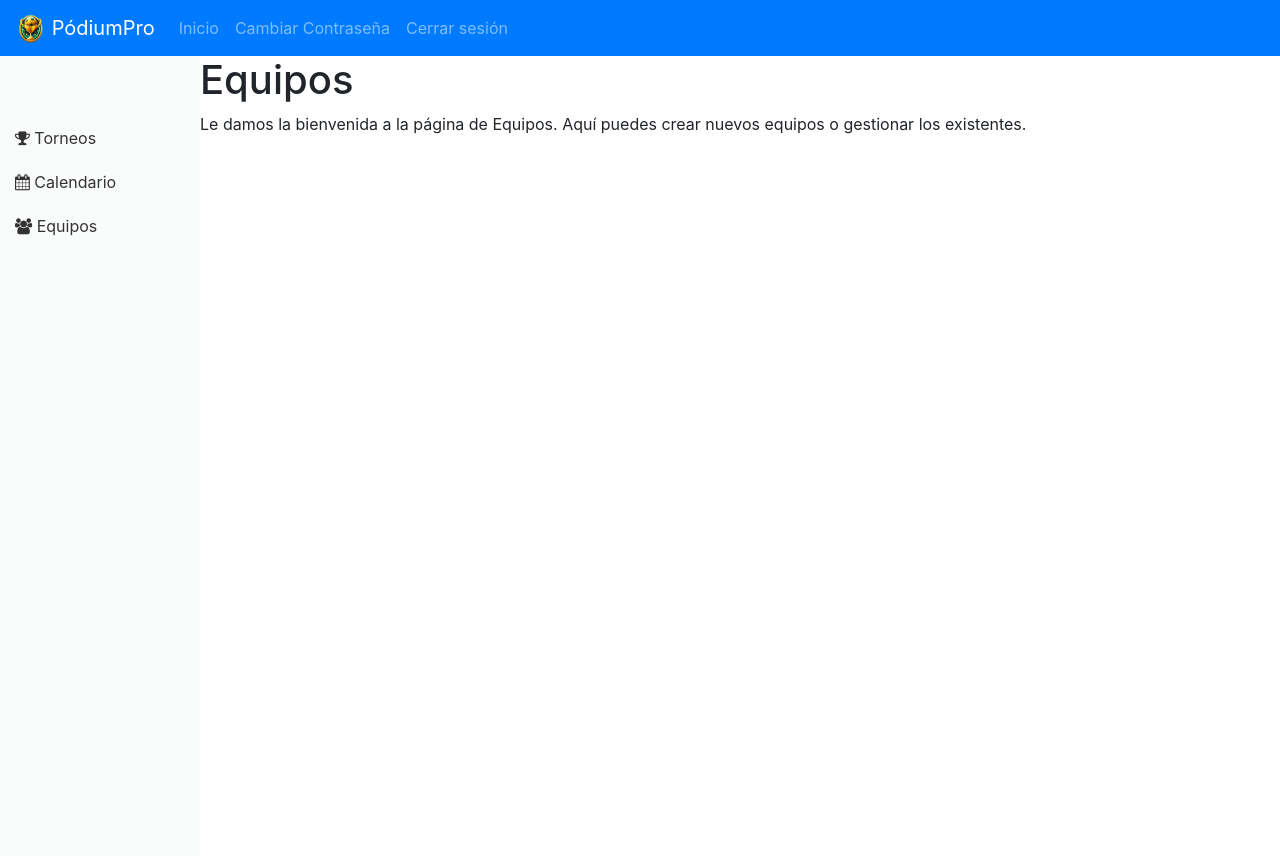
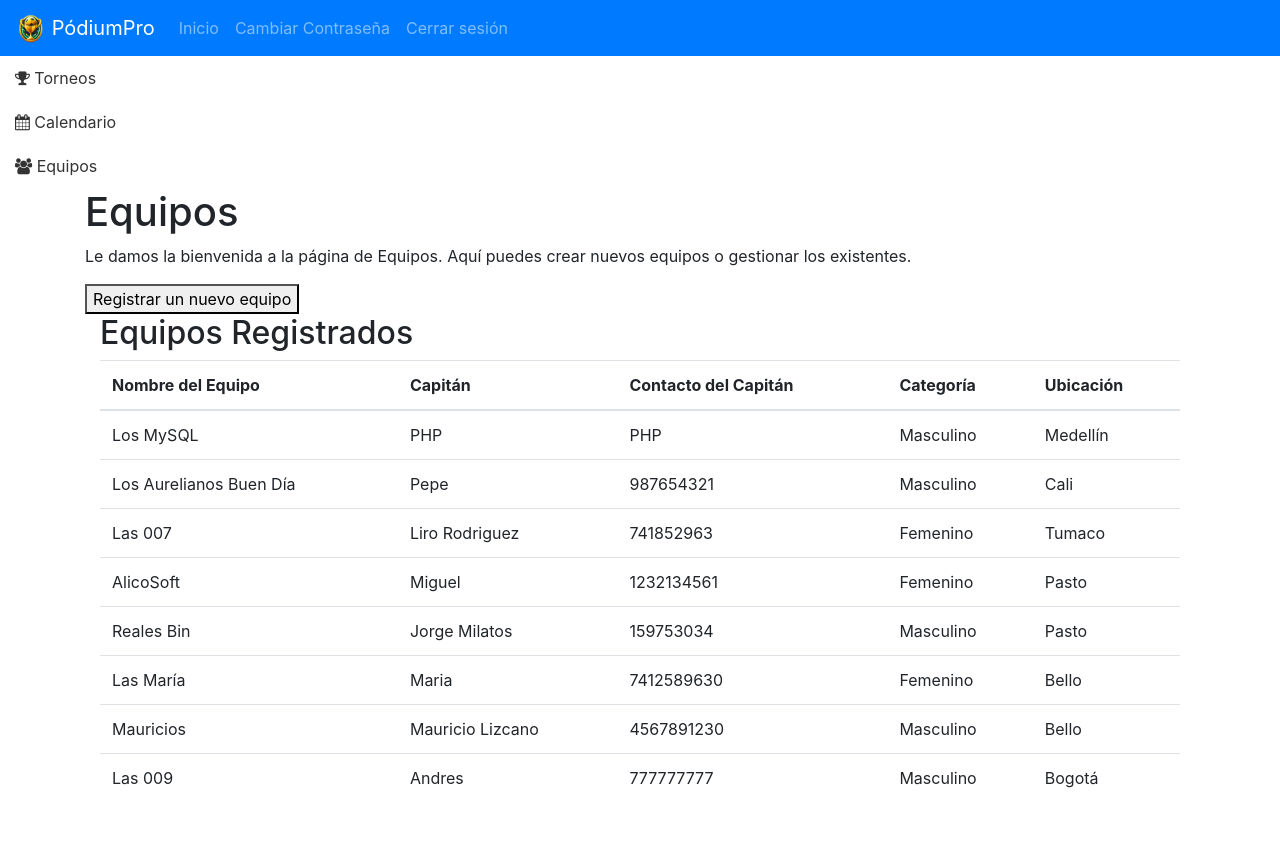
Before and after one commit to AlbeiroBurbanoTobar/ppi_dai_BURBANOaj, a Flask app: page /teams in a window 1280 px wide. After the commit the page ends 788 px from the top, so only its background shows below. Run offline with Flask 3, Linux system fonts and the light colour scheme; a user stored in the database is signed in; some libraries are stand-ins or nearby versions.

Commit message:
Probando cositas

```diff
--- /dev/null
+++ b/teams.csv
@@ -0,0 +1,9 @@
+TeamID,UserID,TeamName,CaptainName,CaptainContact,Category,Location
+1-1,1,Los MySQL,PHP,PHP,Masculino,Medellín
+10-1,10,Los Aurelianos Buen Día,Pepe,987654321,Masculino,Cali
+10-2,10,Las 007,Liro Rodriguez,741852963,Femenino,Tumaco
+1-2,1,AlicoSoft,Miguel,1232134561,Femenino,Pasto
+1-3,1,Reales Bin,Jorge Milatos,159753034,Masculino,Pasto
+1-4,1,Las María,Maria,7412589630,Femenino,Bello
+1-5,1,Mauricios,Mauricio Lizcano,4567891230,Masculino,Bello
+1-6,1,Las 009,Andres,777777777,Masculino,Bogotá
--- a/website/static/css/style.css
+++ b/website/static/css/style.css
@@ -162,13 +162,16 @@
    - float: Hace flotar la barra lateral a la izquierda.
    - height: Establece la altura en 100% de la ventana.
 */
-.sidebar-container {
-    width: 200px;
-    background-color: #fafbfb;
-    padding-top: 60px;
-    float: left;
-    height: 100vh;
+.content-with-sidebar {
+    margin-left: 200px; /* Asegúrate de que este valor sea igual al ancho del menú lateral */
+    width: calc(100% - 200px); /* Ocupa el resto del ancho de la ventana */
+    min-height: 100vh;
 }
+
+.table-container {
+    overflow-x: auto; /* Añade scroll horizontal si la tabla es muy ancha */
+}
+
 
 /* Estilos para los enlaces dentro de la barra lateral.
    - padding: Añade un espacio interno de 10px por 15px.
@@ -198,7 +201,7 @@
    - margin-left: Añade un margen izquierdo de 200px para hacer espacio para la barra lateral.
 */
 .content-with-sidebar {
-    margin-left: 200px;
+    margin-left: 250px;
 }
 
 /* Estilo para el contenido principal cuando no hay barra lateral.
--- a/website/templates/teams.html
+++ b/website/templates/teams.html
@@ -3,10 +3,90 @@
 {% block content %}
 <!-- Contenido principal para la página de Equipos. -->
 <div class="page-content">
-    <!-- Título de la página de Equipos. -->
     <h1>Equipos</h1>
+    <p>Le damos la bienvenida a la página de Equipos. Aquí puedes crear nuevos equipos o gestionar los existentes.</p>
 
-    <!-- Mensaje de bienvenida y descripción de las funcionalidades. -->
-    <p>Le damos la bienvenida a la página de Equipos. Aquí puedes crear nuevos equipos o gestionar los existentes.</p>
+    <!-- Botón para abrir el modal de creación de equipos -->
+    <button type="button" class="create-team-button" data-toggle="modal" data-target="#createTeamModal">
+        Registrar un nuevo equipo
+    </button>
+
+    <!-- Contenedor para mostrar los equipos registrados -->
+    <div class="container">
+        <h2>Equipos Registrados</h2>
+        <table class="table">
+            <thead>
+                <tr>
+                    <th>Nombre del Equipo</th>
+                    <th>Capitán</th>
+                    <th>Contacto del Capitán</th>
+                    <th>Categoría</th>
+                    <th>Ubicación</th>
+                </tr>
+            </thead>
+            <tbody>
+                {% for team in teams %}
+                <tr>
+                    <td>{{ team['TeamName'] }}</td>
+                    <td>{{ team['CaptainName'] }}</td>
+                    <td>{{ team['CaptainContact'] }}</td>
+                    <td>{{ team['Category'] }}</td>
+                    <td>{{ team['Location'] }}</td>
+                </tr>
+                {% endfor %}
+            </tbody>
+        </table>
+    </div>
+
+    <!-- Modal para la creación de un nuevo equipo -->
+    <div class="modal fade" id="createTeamModal" tabindex="-1" role="dialog" aria-labelledby="modalTeamTitle" aria-hidden="true">
+        <div class="modal-dialog" role="document">
+            <div class="modal-content">
+                <div class="modal-header">
+                    <h5 class="modal-title" id="modalTeamTitle">Registrar Equipo</h5>
+                    <button type="button" class="close" data-dismiss="modal" aria-label="Close">
+                        <span aria-hidden="true">&times;</span>
+                    </button>
+                </div>
+                <div class="modal-body">
+                    <!-- Formulario para registrar un nuevo equipo -->
+                    <form id="createTeamForm" method="POST" action="{{ url_for('views.create_team') }}">
+                        <div class="form-group">
+                            <label for="teamName">Nombre del Equipo</label>
+                            <input type="text" class="form-control" id="teamName" name="teamName" placeholder="Ingresa el nombre del equipo" required>
+                        </div>
+                        <div class="form-group">
+                            <label for="captainName">Nombre del Capitán</label>
+                            <input type="text" class="form-control" id="captainName" name="captainName" placeholder="Ingresa el nombre del capitán" required>
+                        </div>
+                        <div class="form-group">
+                            <label for="captainContact">Contacto del Capitán</label>
+                            <input type="text" class="form-control" id="captainContact" name="captainContact" placeholder="Ingresa el número de teléfono del capitán" required>
+                        </div>
+                        <div class="form-group">
+                            <label for="category">Categoría</label>
+                            <select class="form-control" id="category" name="category" required>
+                                <option value="Masculino">Masculino</option>
+                                <option value="Femenino">Femenino</option>
+                            </select>
+                        </div>
+                        <div class="form-group">
+                            <label for="location">Ubicación</label>
+                            <input type="text" class="form-control" id="location" name="location" placeholder="Ingresa la ubicación del equipo" required>
+                        </div>
+                        <div class="modal-footer">
+                            <button type="button" class="btn btn-secondary" data-dismiss="modal">Cerrar</button>
+                            <button type="submit" class="btn btn-primary">Registrar</button>
+                        </div>
+                    </form>
+                </div>
+            </div>
+        </div>
+    </div>
+
 </div>
 {% endblock %}
+
+{% block scripts %}
+<script src="{{ url_for('static', filename='index.js') }}"></script>
+{% endblock %}
--- a/website/views.py
+++ b/website/views.py
@@ -1,9 +1,12 @@
 # importacion de librerias necesarias
 from flask import Blueprint, render_template, request, flash, jsonify, redirect, url_for
 from flask_login import login_required, current_user
-from .models import Note, Torneo, User
+from .models import Note, Torneo, User, Team
+
 from . import db
 import json
+import pandas as pd
+import os
 
 views = Blueprint('views', __name__)
 
@@ -88,13 +91,18 @@ def tournaments():
 @views.route('/teams')
 @login_required
 def teams():
-    """Renderiza la plantilla 'teams.html', pasando al
-    usuario actual.
+    """Renderiza la plantilla 'teams.html', pasando al usuario actual y los equipos desde el CSV."""
+    # Ruta del archivo CSV
+    csv_file_path = 'teams.csv'
 
-    Returns:
-        str: La plantilla a renderizar.
-    """
-    return render_template('teams.html', user=current_user)
+    # Verificar si el archivo existe y leer los datos
+    if os.path.exists(csv_file_path):
+        df = pd.read_csv(csv_file_path)
+        teams_data = df.to_dict(orient='records')  # Convierte DataFrame a una lista de diccionarios
+    else:
+        teams_data = []
+
+    return render_template('teams.html', user=current_user, teams=teams_data)
 
 
 @views.route('/calendar')
@@ -167,3 +175,63 @@ def get_tournaments():
     } for torneo in torneos]
 
     return jsonify(torneos_data)
+
+@views.route('/create-team', methods=['POST'])
+@login_required
+def create_team():
+    # Recuperar datos del formulario
+    team_name = request.form.get('teamName')
+    captain_name = request.form.get('captainName')
+    captain_contact = request.form.get('captainContact')
+    category = request.form.get('category')
+    location = request.form.get('location')
+
+    if not (team_name and captain_name and captain_contact and category and location):
+        flash('Todos los campos son requeridos.', 'error')
+        return redirect(url_for('views.teams'))
+
+    # ID del usuario actual
+    user_id = current_user.id
+
+    # Leer el archivo CSV si existe
+    csv_file_path = 'teams.csv'
+    if os.path.exists(csv_file_path):
+        df = pd.read_csv(csv_file_path)
+
+        # Filtrar los equipos del usuario actual para asignar un ID único
+        user_teams = df[df['UserID'] == user_id]
+        team_id = f"{user_id}-{len(user_teams) + 1}"
+    else:
+        # Crear un nuevo DataFrame si el archivo no existe
+        df = pd.DataFrame(columns=['TeamID', 'UserID', 'TeamName', 'CaptainName', 'CaptainContact', 'Category', 'Location'])
+        team_id = f"{user_id}-1"
+
+    # Añadir el nuevo equipo a la base de datos
+    nuevo_equipo = Team(
+        nombre=team_name,
+        capitan=captain_name,
+        contacto=captain_contact,
+        categoria=category,
+        ubicacion=location,
+        user_id=user_id
+    )
+
+    db.session.add(nuevo_equipo)
+    db.session.commit()
+
+    # Añadir la nueva fila al DataFrame
+    new_row = pd.DataFrame([{
+        'TeamID': team_id,
+        'UserID': user_id,
+        'TeamName': team_name,
+        'CaptainName': captain_name,
+        'CaptainContact': captain_contact,
+        'Category': category,
+        'Location': location
+    }])
+
+    df = pd.concat([df, new_row], ignore_index=True)
+    df.to_csv(csv_file_path, index=False)
+
+    flash('Equipo creado con éxito.', 'success')
+    return redirect(url_for('views.teams'))
```
Also changed, not shown: website/models.py (+17 -0 lines), website/static/index.js (+28 -0 lines), instance/database.db.
